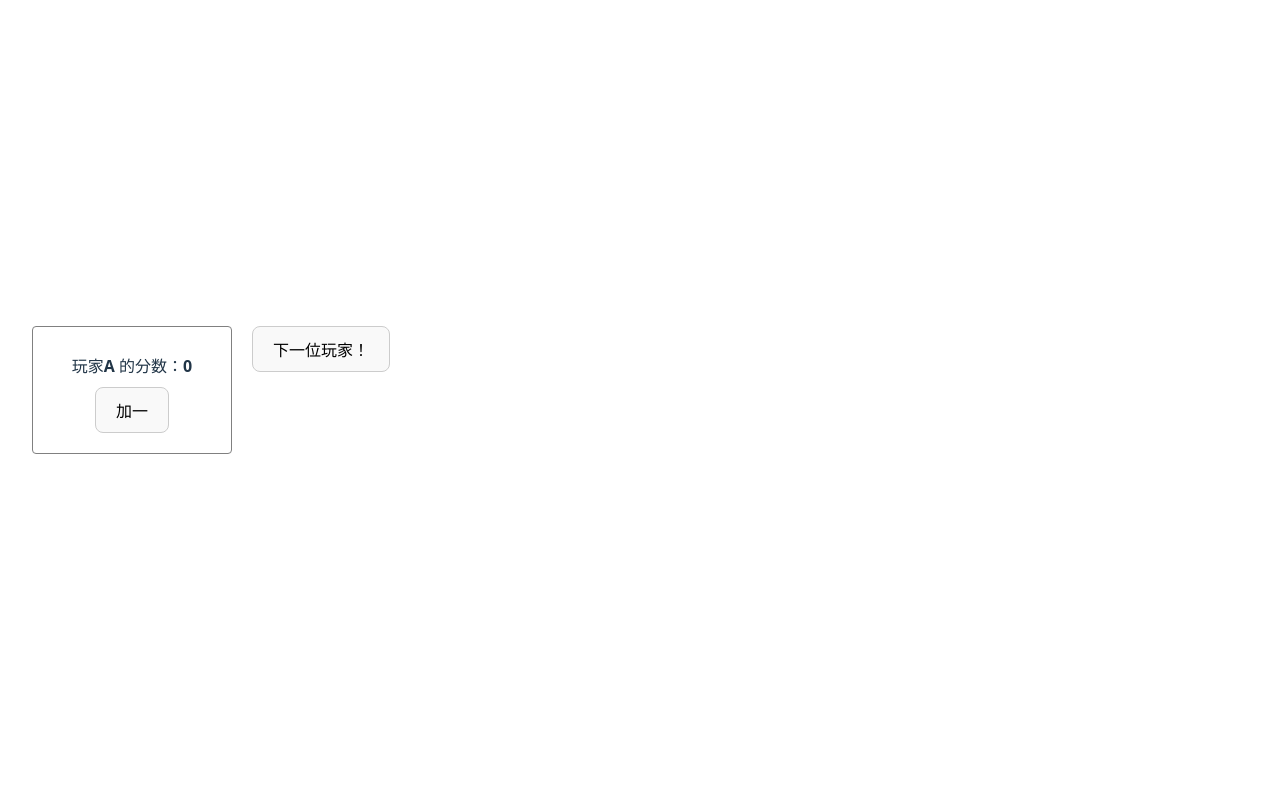
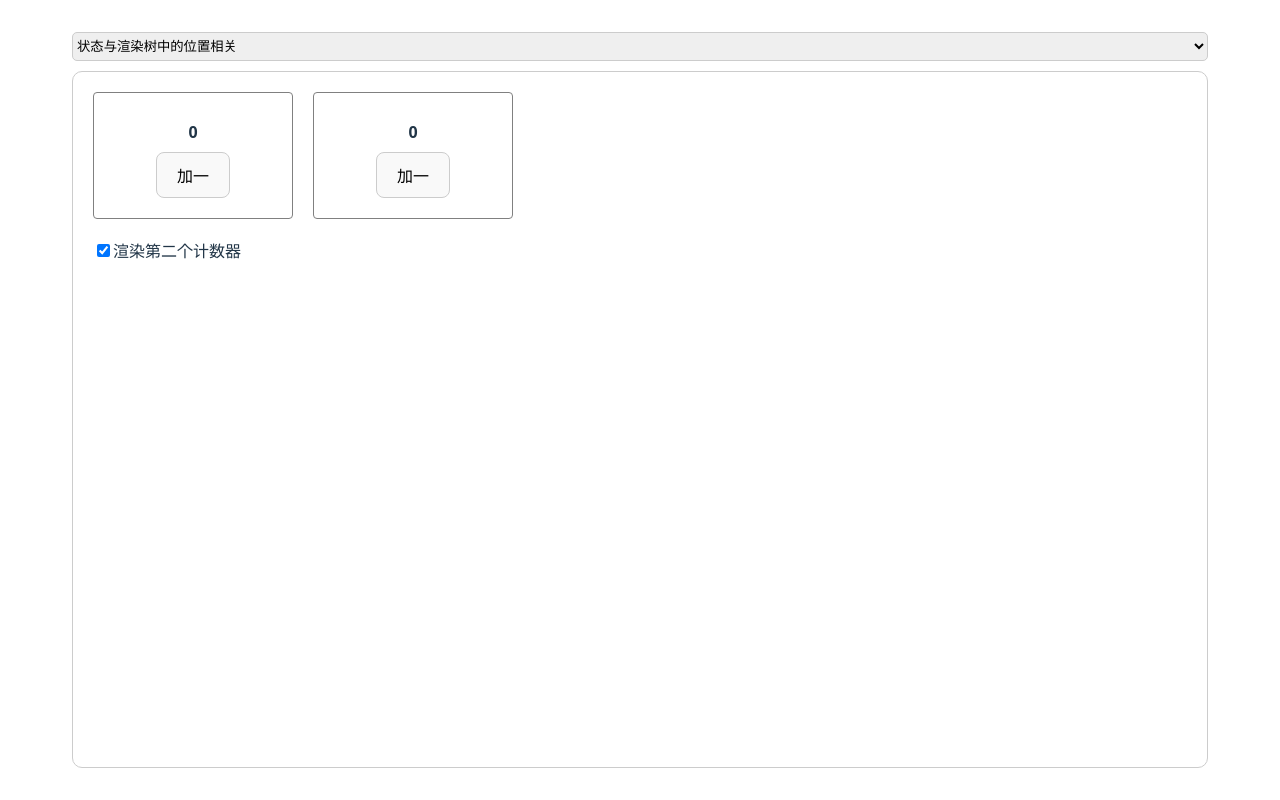
Before and after one commit to zhpeng0425/react-app, a React (Vite) app: page / in a window 1280 px wide. Built offline with nearby package versions, Linux system fonts and the light colour scheme.

Commit message:
update demo

```diff
--- a/src/App.jsx
+++ b/src/App.jsx
@@ -1,39 +1,81 @@
-import { useState } from 'react'
-import reactLogo from './assets/react.svg'
-import viteLogo from '/vite.svg'
-import './App.css'
+import { useState } from 'react';
+import reactLogo from './assets/react.svg';
+import viteLogo from '/vite.svg';
+import './App.css';
+import StateManageDemoApp from './StateManageDemo/StateManageDemoApp.jsx';
+import StateManageDemoApp2 from './StateManageDemo/StateManageDemoApp2.jsx';
+import StateManageDemoApp3 from './StateManageDemo/StateManageDemoApp3.jsx';
+import StateManageDemoApp4 from './StateManageDemo/StateManageDemoApp4.jsx';
+import StateManageDemoApp5 from './StateManageDemo/StateManageDemoApp5.jsx';
+import UseStateDemoApp from './HookDemo/UseStateDemoApp.jsx';
+import UseReducerDemoApp from './HookDemo/UseReducerDemoApp.jsx';
+import UseEffectDemoApp from './HookDemo/UseEffectDemoApp.jsx';
+import UseRefDemoApp from './HookDemo/UseRefDemoApp.jsx';
 
 function App() {
-  const [count, setCount] = useState(0)
+  const [demoType, setDemoType] = useState('1');
 
+  const handleChagne = (e) => {
+    setDemoType(e.target.value);
+  };
+
+  let demo;
+  switch (demoType) {
+    case '1':
+      demo = <StateManageDemoApp />;
+      break;
+    case '2':
+      demo = <StateManageDemoApp2 />;
+      break;
+    case '3':
+      demo = <StateManageDemoApp3 />;
+      break;
+    case '4':
+      demo = <StateManageDemoApp4 />;
+      break;
+    case '5':
+      demo = <StateManageDemoApp5 />;
+      break;
+    case '6':
+      demo = <UseStateDemoApp />;
+      break;
+    case '7':
+      demo = <UseReducerDemoApp />;
+      break;
+    case '8':
+      demo = <UseEffectDemoApp />;
+      break;
+    case '9':
+      demo = <UseRefDemoApp />;
+      break;
+    default:
+      break;
+  }
   return (
-    <>
-      <div>
-        <a href="https://vite.dev" target="_blank">
-          <img src={viteLogo} className="logo" alt="Vite logo" />
-        </a>
-        <a href="https://react.dev" target="_blank">
-          <img src={reactLogo} className="logo react" alt="React logo" />
-        </a>
-      </div>
-      <h1>Vite + React</h1>
-      <div className="card">
-        <button onClick={() => {
-          setCount((count) => count + 1);
-          setCount((count) => count + 1);
-          setCount((count) => count + 1);
-        }}>
-          count is {count}
-        </button>
-        <p>
-          Edit <code>src/App.jsx</code> and save to test HMR
-        </p>
-      </div>
-      <p className="read-the-docs">
-        Click on the Vite and React logos to learn more
-      </p>
-    </>
-  )
+    <div style={{ height: '100%', display: 'flex', flexDirection: 'column' }}>
+      <select
+        style={{
+          marginBottom: '10px',
+          padding: '5px 0',
+          border: '1px solid #ccc',
+          outline: 'none',
+          borderRadius: '5px',
+        }}
+        onChange={handleChagne}
+      >
+        <option value="1">状态与渲染树中的位置相关</option>
+        <option value="2">相同位置相同组件，state 保留</option>
+        <option value="3">组件在 UI 树中的位置，而不是在 JSX 中的位置</option>
+        <option value="4">相同位置不同组件，state 重置</option>
+        <option value="5">相同位置相同组件，如何重置 state</option>
+        <option value="6">useState示例</option>
+        <option value="7">useReducer示例</option>
+        <option value="8">useEffect示例</option>
+        <option value="9">useRef示例</option>
+      </select>
+      <div style={{ flex: '1', padding: '20px', border: '1px solid #ccc', borderRadius: '10px' }}>{demo}</div>
+    </div>
+  );
 }
 
-export default App
+export default App;
--- /dev/null
+++ b/src/HookDemo/HookDemo.css
@@ -0,0 +1,17 @@
+.counter-wrapper {
+  display: inline-flex;
+  align-items: center;
+}
+.counter-wrapper .count {
+  width: 60px;
+  text-align: center;
+}
+.counter-wrapper .btn {
+  width: 30px;
+  height: 30px;
+  padding: 0;
+  text-align: center;
+  font-size: 18px;
+  line-height: 1;
+  border-radius: 50%;
+}
--- /dev/null
+++ b/src/HookDemo/UseEffectDemoApp.jsx
@@ -0,0 +1,35 @@
+import { useState, useEffect } from 'react';
+import './HookDemo.css';
+
+export default function UseEffectDemoApp() {
+  const [count1, setCount1] = useState(0);
+  const [count2, setCount2] = useState(0);
+
+  useEffect(() => {
+    console.log('useEffect 执行了');
+    document.title = `当前分数：${count1}`;
+  }, [count1]);
+
+  return (
+    <div>
+      <div className="counter-wrapper" style={{ display: 'flex' }}>
+        <button className="btn" onClick={() => setCount1(count1 - 1)}>
+          -
+        </button>
+        <span className="count">{count1}</span>
+        <button className="btn" onClick={() => setCount1(count1 + 1)}>
+          +
+        </button>
+      </div>
+      <div className="counter-wrapper" style={{ display: 'flex', marginTop: '20px' }}>
+        <button className="btn" onClick={() => setCount2(count2 - 1)}>
+          -
+        </button>
+        <span className="count">{count2}</span>
+        <button className="btn" onClick={() => setCount2(count2 + 1)}>
+          +
+        </button>
+      </div>
+    </div>
+  );
+}
--- /dev/null
+++ b/src/HookDemo/UseReducerDemoApp.jsx
@@ -0,0 +1,77 @@
+import { useReducer } from 'react';
+import './HookDemo.css';
+
+export default function UseReducerDemoApp() {
+  const [state, dispatch] = useReducer(reducer, { name: '', count: 1 });
+
+  const handleMinusClick = () => {
+    if (state.count >= 1) {
+      dispatch({ type: 'decrement' });
+    }
+  };
+
+  const handleAddClick = () => {
+    dispatch({ type: 'increment' });
+  };
+
+  const handleNameChange = (e) => {
+    dispatch({
+      type: 'changeName',
+      payload: {
+        name: e.target.value,
+      },
+    });
+  };
+
+  return (
+    <>
+      <div>
+        <input
+          type="text"
+          style={{ padding: '5px', marginRight: '20px', border: '1px solid #ccc' }}
+          value={state.name}
+          onChange={handleNameChange}
+        />
+        <div className="counter-wrapper">
+          <button className="btn" onClick={handleMinusClick}>
+            -
+          </button>
+          <span className="count">{state.count}</span>
+          <button className="btn" onClick={handleAddClick}>
+            +
+          </button>
+        </div>
+      </div>
+
+      <div style={{ marginTop: '20px' }}>
+        当前组件的的 state 值如下： <br />
+        name: {state.name} <br />
+        count: {state.count}
+      </div>
+    </>
+  );
+}
+
+function reducer(state, action) {
+  switch (action.type) {
+    case 'increment':
+      return {
+        ...state,
+        count: state.count + 1,
+      };
+    case 'decrement':
+      return {
+        ...state,
+        count: state.count - 1,
+      };
+    case 'changeName':
+      return {
+        ...state,
+        name: action.payload.name,
+      };
+    default:
+      return state;
+  }
+}
+
+function Counter() {}
--- /dev/null
+++ b/src/HookDemo/UseRefDemoApp.jsx
@@ -0,0 +1,23 @@
+import { useState, useRef } from 'react';
+import './HookDemo.css';
+
+export default function UseRefDemoApp() {
+  const [count, setCount] = useState(0);
+  const inputRef = useRef(0);
+
+  const handleClick = () => {
+    setCount(count + 1);
+    inputRef.current.focus();
+    inputRef.current.value = count + 1;
+  };
+
+  return (
+    <div>
+      <div>
+        <input type="text" ref={inputRef} />
+        <h1 className="count">{count}</h1>
+        <button onClick={handleClick}>加一</button>
+      </div>
+    </div>
+  );
+}
--- /dev/null
+++ b/src/HookDemo/UseStateDemoApp.jsx
@@ -0,0 +1,68 @@
+import { useState } from 'react';
+import './HookDemo.css';
+
+export default function UseStateDemoApp() {
+  const [count, setCount] = useState(0);
+
+  const handleCounterChange = (newCount) => {
+    setCount(newCount);
+  };
+
+  const handleMinusClick = () => {
+    if (count >= 1) {
+      setCount(count - 1);
+    }
+  };
+
+  const handleAddClick = () => {
+    setCount((prevCount) => prevCount + 1);
+  };
+  return (
+    <div>
+      <div>
+        子组件：
+        <Counter defaultCount={count} onChange={handleCounterChange} />
+      </div>
+      父组件：
+      <div className="counter-wrapper" style={{ marginTop: '20px' }}>
+        <button className="btn" onClick={handleMinusClick}>
+          -
+        </button>
+        <span className="count">{count}</span>
+        <button className="btn" onClick={handleAddClick}>
+          +
+        </button>
+      </div>
+    </div>
+  );
+}
+
+function Counter({ defaultCount, onChange }) {
+  const [count, setCount] = useState(defaultCount);
+
+  const handleMinusClick = () => {
+    if (count >= 1) {
+      const newCount = count - 1;
+      setCount(newCount);
+      onChange(newCount);
+    }
+  };
+
+  const handleAddClick = () => {
+    const newCount = count + 1;
+    setCount(newCount);
+    onChange(newCount);
+  };
+
+  return (
+    <div className="counter-wrapper">
+      <button className="btn" onClick={handleMinusClick}>
+        -
+      </button>
+      <span className="count">{count}</span>
+      <button className="btn" onClick={handleAddClick}>
+        +
+      </button>
+    </div>
+  );
+}
--- a/src/StateManageDemo/StateManageDemoApp.css
+++ b/src/StateManageDemo/StateManageDemoApp.css
@@ -5,7 +5,6 @@
   border-radius: 4px;
   padding: 20px;
   margin: 0 20px 20px 0;
-  float: left;
 }
 .fancy {
   border: 5px solid gold;
--- a/src/StateManageDemo/StateManageDemoApp.jsx
+++ b/src/StateManageDemo/StateManageDemoApp.jsx
@@ -1,8 +1,11 @@
-import { useEffect, useState } from 'react';
+import { useRef, useState } from 'react';
 import './StateManageDemoApp.css';
 
 export default function StateManageDemoApp() {
   const [showB, setShowB] = useState(true);
+
+  let refValue = useRef(0);
+  console.log(refValue.current);
 
   return (
     <div>
@@ -15,6 +18,7 @@ export default function StateManageDemoApp() {
           type="checkbox"
           checked={showB}
           onChange={(e) => {
+            refValue.current++;
             setShowB(e.target.checked);
           }}
         />
--- a/src/StateManageDemo/StateManageDemoApp4.jsx
+++ b/src/StateManageDemo/StateManageDemoApp4.jsx
@@ -6,9 +6,7 @@ export default function StateManageDemoApp4() {
   return (
     <div>
       {isFancy ? (
-        <div>
-          <Counter isFancy={true} />
-        </div>
+        <Counter isFancy={true} />
       ) : (
         <section>
           <Counter isFancy={false} />
--- a/src/StateManageDemo/StateManageDemoApp5.jsx
+++ b/src/StateManageDemo/StateManageDemoApp5.jsx
@@ -1,25 +1,20 @@
-import { useState, useRef } from 'react';
+import { useState } from 'react';
 import './StateManageDemoApp.css';
 
 export default function StateManageDemoApp5() {
   const [isPlayerA, setIsPlayerA] = useState(true);
-  const ref = useRef(0);
 
-  console.log(ref.current);
+  const handleChangePlayer = () => {
+    setIsPlayerA(!isPlayerA);
+  };
+
   return (
     <div>
-      {/* {isPlayerA ? <Counter person="玩家A" /> : <Counter person="玩家B" />} */}
+      {isPlayerA ? <Counter person="玩家A" /> : <Counter person="玩家B" />}
       {/* {isPlayerA && <Counter person="玩家A" />}
       {!isPlayerA && <Counter person="玩家B" />} */}
-      {isPlayerA ? <Counter person="玩家A" key="A" /> : <Counter person="玩家B" key="B" />}
-      <button
-        onClick={() => {
-          ref.current++;
-          setIsPlayerA(!isPlayerA);
-        }}
-      >
-        下一位玩家！
-      </button>
+      {/* {isPlayerA ? <Counter person="玩家A" key="A" /> : <Counter person="玩家B" key="B" />} */}
+      <button onClick={handleChangePlayer}>下一位玩家！</button>
     </div>
   );
 }
--- a/src/index.css
+++ b/src/index.css
@@ -26,10 +26,8 @@ a:hover {
 
 body {
   margin: 0;
-  display: flex;
-  place-items: center;
-  min-width: 320px;
-  min-height: 100vh;
+  width: 100vw;
+  height: 100vh;
 }
 
 h1 {
@@ -63,7 +61,8 @@ button {
 
 #root {
   width: 100%;
-  max-width: 1280px;
+  height: 100%;
+  max-width: 1200px;
   margin: 0 auto;
   padding: 2rem;
 }
--- a/src/main.jsx
+++ b/src/main.jsx
@@ -2,11 +2,9 @@ import { StrictMode } from 'react';
 import { createRoot } from 'react-dom/client';
 import './index.css';
 import App from './App.jsx';
-import ToDoApp from './ToDoApp/ToDoApp.jsx';
-import StateManageDemoApp from './StateManageDemo/StateManageDemoApp5.jsx';
 
 createRoot(document.getElementById('root')).render(
   <StrictMode>
-    <StateManageDemoApp />
+    <App />
   </StrictMode>
 );
```
